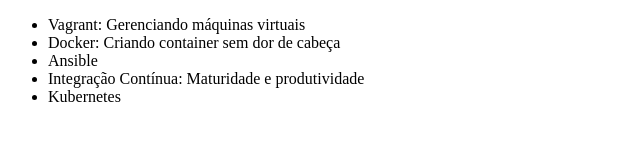
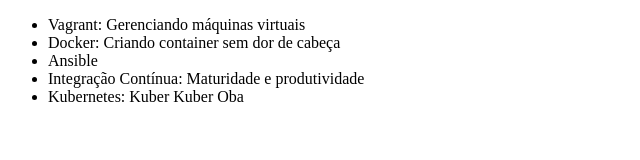
Before and after one commit to Ro-Goncalves/alura-git, a plain HTML site: page index.html in a window 1280 px wide. Shown: the whole page, without its empty margins (0-640 px from the left). Drawn offline with Linux system fonts and the light colour scheme.

Commit message:
Alterando nome Kuernetes

```diff
--- a/index.html
+++ b/index.html
@@ -10,7 +10,7 @@
         <li>Docker: Criando container sem dor de cabeça</li>
         <li>Ansible</li>
         <li>Integração Contínua: Maturidade e produtividade</li>
-        <li>Kubernetes</li>
+        <li>Kubernetes: Kuber Kuber Oba</li>
     </ul>
 </body>
 </html>
```
